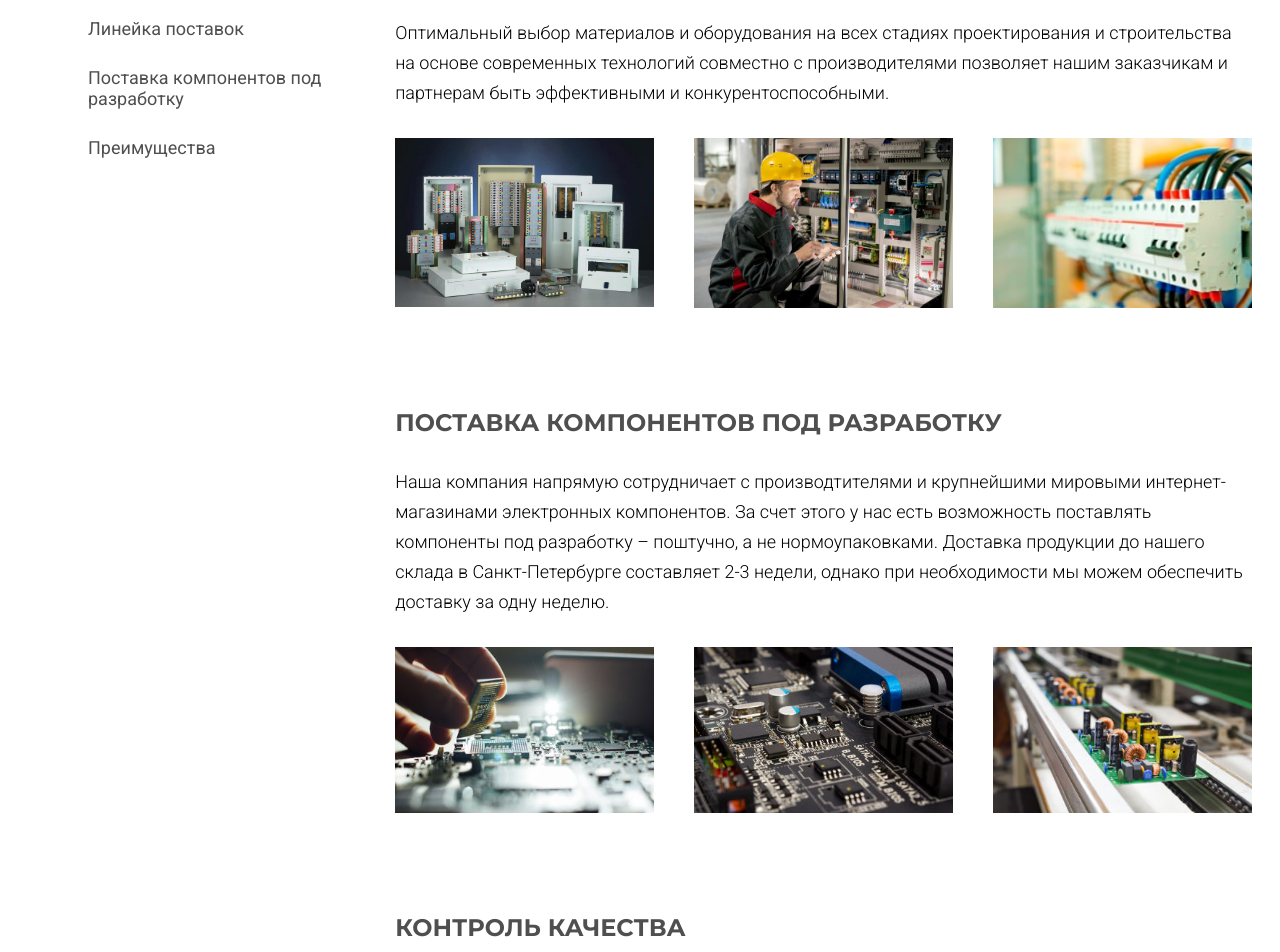
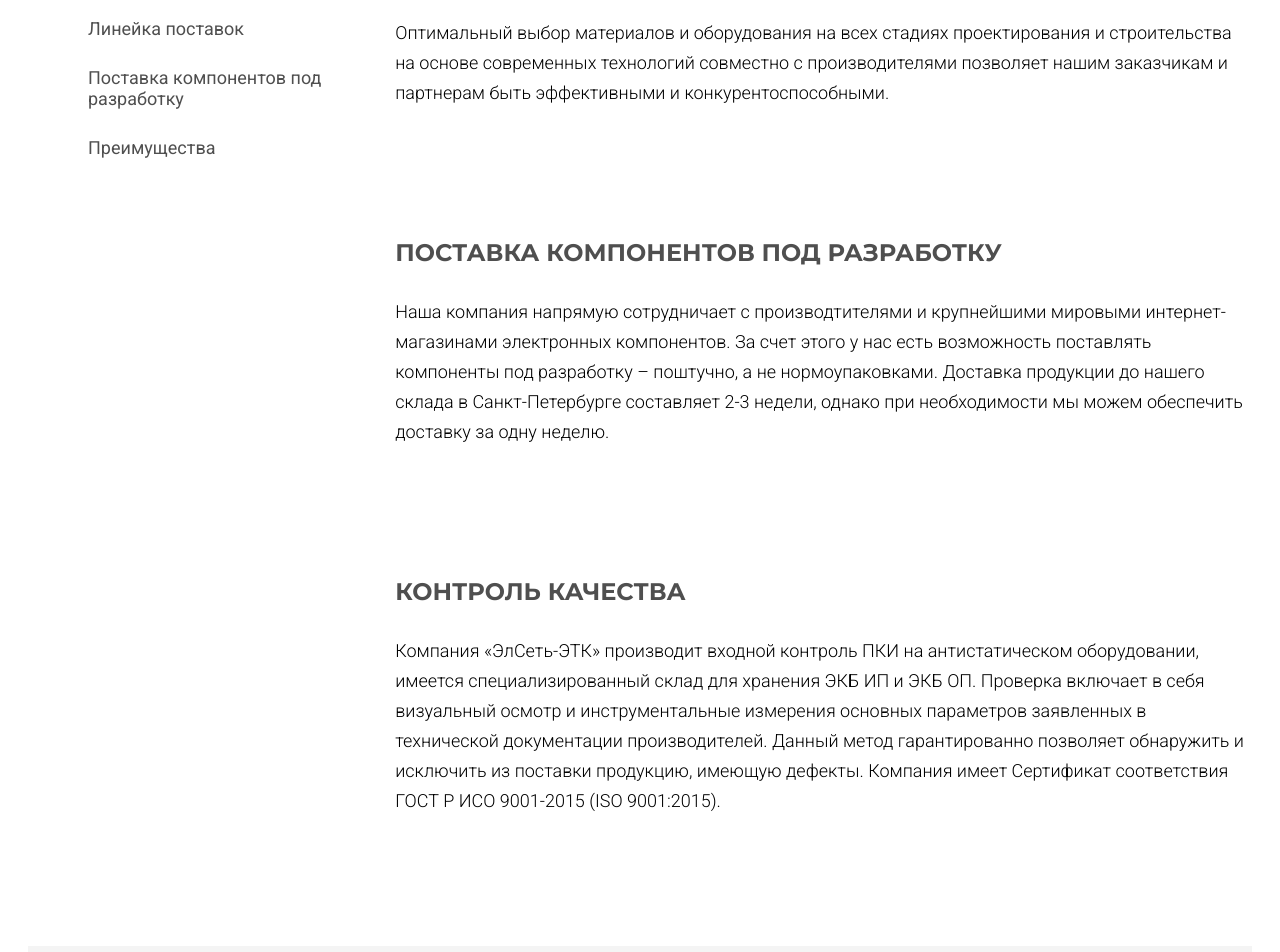
Before and after one commit to krastbiz/chips-landing, a Next.js app: page / in a window 1280 px wide. Shown: the part 860-1812 px from the top of the page. Built offline with nearby package versions, Linux system fonts and the light colour scheme.

Commit message:
delete unused images

```diff
--- a/components/HomePage/Home.jsx
+++ b/components/HomePage/Home.jsx
@@ -55,9 +55,9 @@ const Home = () => {
             <AsideLayout>
                 <Section
                     images={[
-                        { url: '/static/images/equipment-2.jpg', alt: 'Изображение оборудования' },
-                        { url: '/static/images/equipment-3.jpg', alt: 'Изображение оборудования' },
-                        { url: '/static/images/equipment-1.jpg', alt: 'Изображение оборудования' },
+                        // { url: '/static/images/equipment-2.jpg', alt: 'Изображение оборудования' },
+                        // { url: '/static/images/equipment-3.jpg', alt: 'Изображение оборудования' },
+                        // { url: '/static/images/equipment-1.jpg', alt: 'Изображение оборудования' },
                     ]}
                     title="ИННОВАЦИОННЫЕ РАЗРАБОТКИ"
                     content={<><b>Элсеть</b> - комплексный поставщик электротехнической продукции: кабельно-проводниковая продукция, светильники, опоры освещения, электрощитовое оборудование, компоненты систем безопасности и СКС, крепеж, систем обогрева и вентиляции.<br /><br />
@@ -66,9 +66,9 @@ const Home = () => {
                 <Section
                     id="develop"
                     images={[
-                        { url: '/static/images/chip-4.jpeg', alt: 'Изображение чипа' },
-                        { url: '/static/images/chip-5.jpeg', alt: 'Изображение чипа' },
-                        { url: '/static/images/chip-6.jpeg', alt: 'Изображение чипа' },
+                        // { url: '/static/images/chip-4.jpeg', alt: 'Изображение чипа' },
+                        // { url: '/static/images/chip-5.jpeg', alt: 'Изображение чипа' },
+                        // { url: '/static/images/chip-6.jpeg', alt: 'Изображение чипа' },
                     ]}
                     title="ПОСТАВКА КОМПОНЕНТОВ ПОД РАЗРАБОТКУ"
                     content="Наша компания напрямую сотрудничает с производтителями и крупнейшими мировыми интернет-магазинами электронных компонентов. За счет этого у нас есть возможность поставлять компоненты под разработку – поштучно, а не нормоупаковками. Доставка продукции до нашего склада в Санкт-Петербурге составляет 2-3 недели, однако при необходимости мы можем обеспечить доставку за одну неделю."
@@ -77,7 +77,7 @@ const Home = () => {
                 <Section
                     id="quality"
                     images={[
-                        { url: '/static/images/chip-8.jpeg', alt: 'Изображение чипа' },
+                        // { url: '/static/images/chip-8.jpeg', alt: 'Изображение чипа' },
                     ]}
                     title="КОНТРОЛЬ КАЧЕСТВА"
                     content="Компания «ЭлСеть-ЭТК» производит входной контроль ПКИ на антистатическом оборудовании, имеется специализированный склад для хранения ЭКБ ИП и ЭКБ ОП. Проверка включает в себя визуальный осмотр и инструментальные измерения основных параметров заявленных в технической документации производителей. Данный метод гарантированно позволяет обнаружить и исключить из поставки продукцию, имеющую дефекты. Компания имеет Сертификат соответствия ГОСТ Р ИСО 9001-2015 (ISO 9001:2015)."
```
